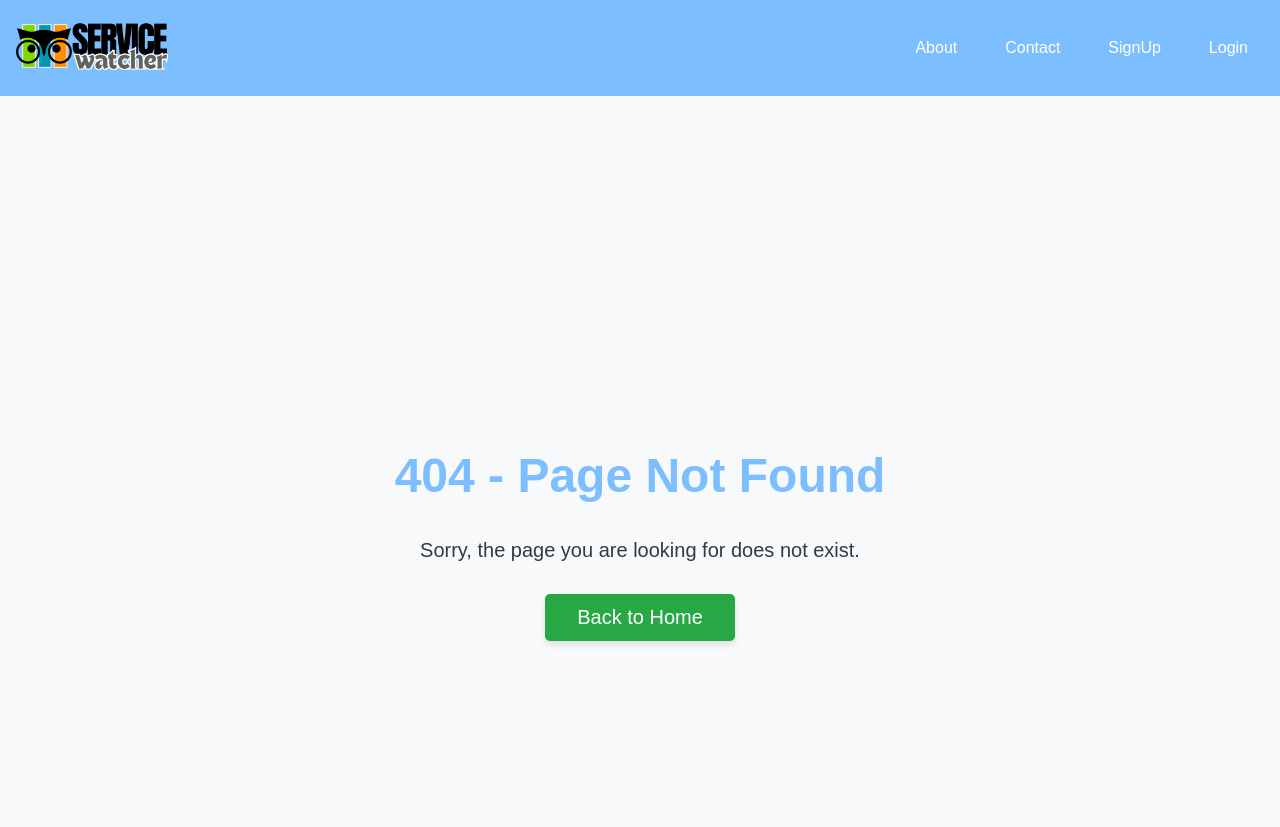
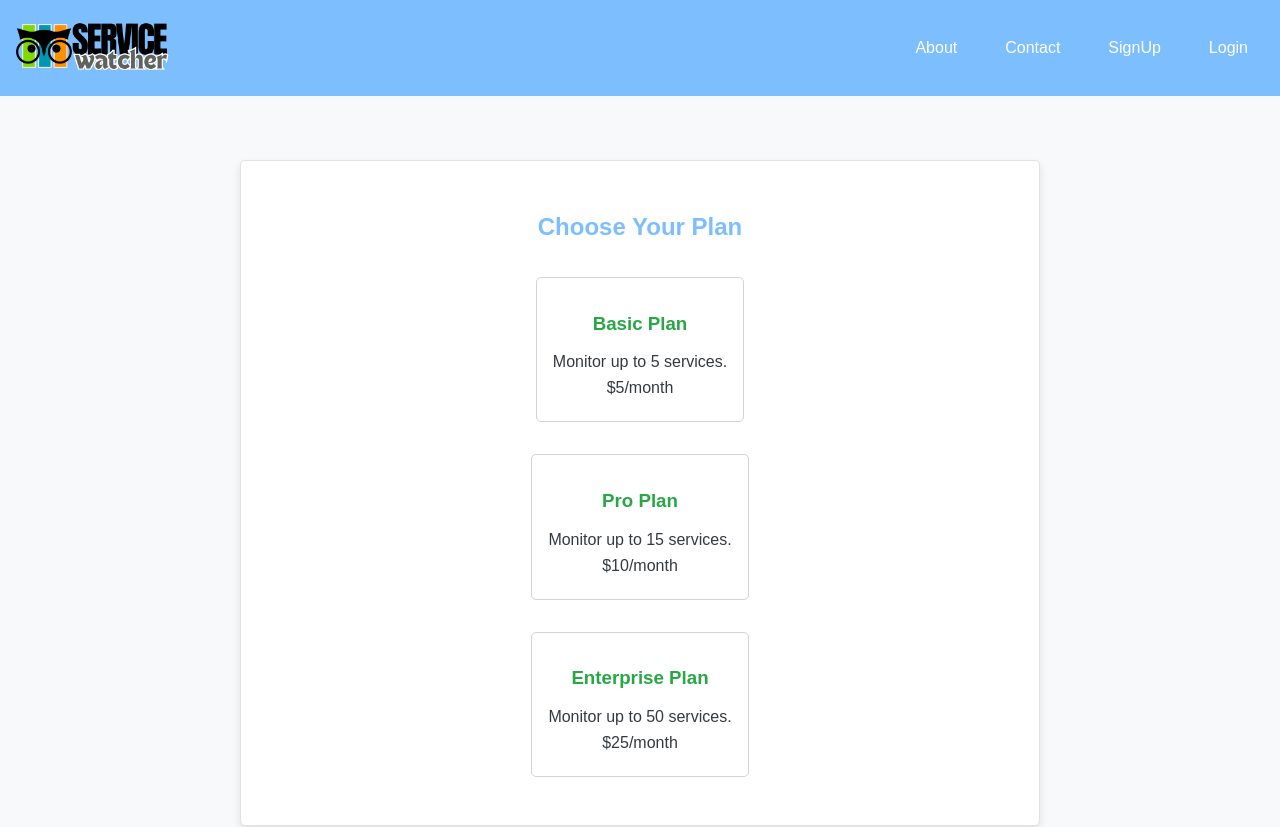
Before and after one commit to rfulgencio3/servicewatcher-web, a React (Create React App) app: page /choose-plan in a window 1280 px wide. Before the commit this address had no page. Shown: the top 827 px of the page. Built offline with nearby package versions, Linux system fonts and the light colour scheme.

Commit message:
Ajustes em página de SignUp e inclusão de ChoosePlan

```diff
--- a/src/App.js
+++ b/src/App.js
@@ -1,4 +1,4 @@
-import React, { useState } from 'react';
+import React from 'react';
 import { BrowserRouter as Router, Route, Routes, Link } from 'react-router-dom';
 import LandingPage from './components/LandingPage';
 import Login from './components/Login';
@@ -6,17 +6,13 @@ import SignUp from './components/SignUp';
 import Dashboard from './components/Dashboard';
 import Contact from './components/Contact';
 import About from './components/About';
-import NotFound from './components/NotFound'; // Importando o componente NotFound
+import NotFound from './components/NotFound';
+import ChoosePlan from './components/ChoosePlan';
 import './styles/main.scss';
-import logo from './assets/images/logo.png'; // Importe a imagem da logo
+import logo from './assets/images/logo.png';
 
 function App() {
-  const [menuOpen, setMenuOpen] = useState(false);
   const currentYear = new Date().getFullYear();
-
-  const toggleMenu = () => {
-    setMenuOpen(!menuOpen);
-  };
 
   return (
     <Router>
@@ -24,15 +20,12 @@ function App() {
         <Link to="/">
           <img src={logo} alt="ServiceWatcher Logo" className="logo" />
         </Link>
-        <nav className={`nav-links ${menuOpen ? 'open' : ''}`}>
+        <nav>
           <Link to="/about">About</Link>
           <Link to="/contact">Contact</Link>
           <Link to="/signup">SignUp</Link>
           <Link to="/login">Login</Link>
         </nav>
-        <button className="menu-toggle" onClick={toggleMenu}>
-          ☰
-        </button>
       </header>
       <div className="container">
         <Routes>
@@ -41,8 +34,9 @@ function App() {
           <Route path="/dashboard" element={<Dashboard />} />
           <Route path="/about" element={<About />} />
           <Route path="/contact" element={<Contact />} />
+          <Route path="/choose-plan" element={<ChoosePlan />} />
           <Route path="/" element={<LandingPage />} />
-          <Route path="*" element={<NotFound />} /> {}
+          <Route path="*" element={<NotFound />} />
         </Routes>
       </div>
       <footer>
--- /dev/null
+++ b/src/components/ChoosePlan.js
@@ -0,0 +1,41 @@
+import React from 'react';
+import './ChoosePlan.scss';
+
+const ChoosePlan = () => {
+  return (
+    <div className="choose-plan">
+      <h2>Choose Your Plan</h2>
+      <div className="plan-buttons">
+        <div className="plan">
+          <h3>Basic Plan</h3>
+          <p>Monitor up to 5 services.</p>
+          <p>$5/month</p>
+          <stripe-buy-button
+            buy-button-id="buy_btn_1PQ7r4Kxd7UNSlf8ykAVr0mB"
+            publishable-key="pk_live_51PP1NjKxd7UNSlf8BiD3GK13Oxee0VEa9CqCI4r5Wn3hJPRVq3OCnRNlW5eIw7vyatATTjmcsRF1tVP9LsGQ8oPp00CZSyIXg2"
+          ></stripe-buy-button>
+        </div>
+        <div className="plan">
+          <h3>Pro Plan</h3>
+          <p>Monitor up to 15 services.</p>
+          <p>$10/month</p>
+          <stripe-buy-button
+            buy-button-id="buy_btn_1PQ7r4Kxd7UNSlf8ykAVr0mB"
+            publishable-key="pk_live_51PP1NjKxd7UNSlf8BiD3GK13Oxee0VEa9CqCI4r5Wn3hJPRVq3OCnRNlW5eIw7vyatATTjmcsRF1tVP9LsGQ8oPp00CZSyIXg2"
+          ></stripe-buy-button>
+        </div>
+        <div className="plan">
+          <h3>Enterprise Plan</h3>
+          <p>Monitor up to 50 services.</p>
+          <p>$25/month</p>
+          <stripe-buy-button
+            buy-button-id="buy_btn_1PQ7r4Kxd7UNSlf8ykAVr0mB"
+            publishable-key="pk_live_51PP1NjKxd7UNSlf8BiD3GK13Oxee0VEa9CqCI4r5Wn3hJPRVq3OCnRNlW5eIw7vyatATTjmcsRF1tVP9LsGQ8oPp00CZSyIXg2"
+          ></stripe-buy-button>
+        </div>
+      </div>
+    </div>
+  );
+};
+
+export default ChoosePlan;
--- /dev/null
+++ b/src/components/ChoosePlan.scss
@@ -0,0 +1,38 @@
+@import '../styles/_variables';
+
+.choose-plan {
+  max-width: 800px;
+  margin: 2rem auto;
+  padding: 2rem;
+  border: 1px solid #dee2e6;
+  border-radius: 5px;
+  background-color: white;
+  box-shadow: 0 4px 8px rgba(0, 0, 0, 0.1);
+}
+
+.choose-plan h2 {
+  text-align: center;
+  color: $primary-color;
+}
+
+.plan-buttons {
+  display: flex;
+  flex-direction: column;
+  align-items: center;
+}
+
+.plan {
+  margin: 1rem 0;
+  padding: 1rem;
+  border: 1px solid #ced4da;
+  border-radius: 5px;
+  text-align: center;
+}
+
+.plan h3 {
+  color: $secondary-color;
+}
+
+.plan p {
+  margin: 0.5rem 0;
+}
--- a/src/components/SignUp.js
+++ b/src/components/SignUp.js
@@ -3,22 +3,45 @@ import { useNavigate } from 'react-router-dom';
 import './SignUp.scss';
 
 const SignUp = () => {
+  const [name, setName] = useState('');
   const [email, setEmail] = useState('');
   const [password, setPassword] = useState('');
-    const [plan, setPlan] = useState('Basic');
   const navigate = useNavigate();
 
   const handleSignUp = async (e) => {
     e.preventDefault();
-        // Chamar a API para registrar o usuário
-        // await api.registerUser({ email, password, plan });
-        navigate('/dashboard');
+    try {
+      const response = await fetch('https://servicewatcher-authservice.azurewebsites.net/api/auth/registrer', {
+        method: 'POST',
+        headers: {
+          'Content-Type': 'application/json',
+        },
+        body: JSON.stringify({ name, email, password }),
+      });
+
+      if (response.ok) {
+        // Redirecionar para a tela de escolha de plano
+        navigate('/choose-plan');
+      } else {
+        alert('Failed to register. Please try again.');
+      }
+    } catch (error) {
+      console.error('Error:', error);
+      alert('Failed to register. Please try again.');
+    }
   };
 
   return (
     <div className="sign-up">
       <h2>Sign Up</h2>
       <form onSubmit={handleSignUp}>
+        <label>Name</label>
+        <input
+          type="name"
+          value={name}
+          onChange={(e) => setName(e.target.value)}
+          required
+        />
         <label>Email</label>
         <input
           type="email"
@@ -33,13 +56,6 @@ const SignUp = () => {
           onChange={(e) => setPassword(e.target.value)}
           required
         />
-                <label>Choose Plan</label>
-                <select value={plan} onChange={(e) => setPlan(e.target.value)}>
-                    <option value="Free">Free - 7-days trial</option>
-                    <option value="Basic">Basic - $5/month</option>
-                    <option value="Pro">Pro - $10/month</option>
-                    <option value="Enterprise">Enterprise - $25/month</option>
-                </select>
         <button type="submit">Sign Up</button>
       </form>
     </div>
--- a/src/components/SignUp.scss
+++ b/src/components/SignUp.scss
@@ -1,4 +1,3 @@
-/* src/components/SignUp.scss */
 @import '../styles/_variables';
 
 .sign-up {
@@ -26,8 +25,7 @@
   color: $dark-color;
 }
 
-.sign-up form input,
-.sign-up form select {
+.sign-up form input {
   padding: 0.5rem;
   margin-top: 0.5rem;
   border: 1px solid #ced4da;
```
Lines whose indentation alone changed are shown as unchanged.
